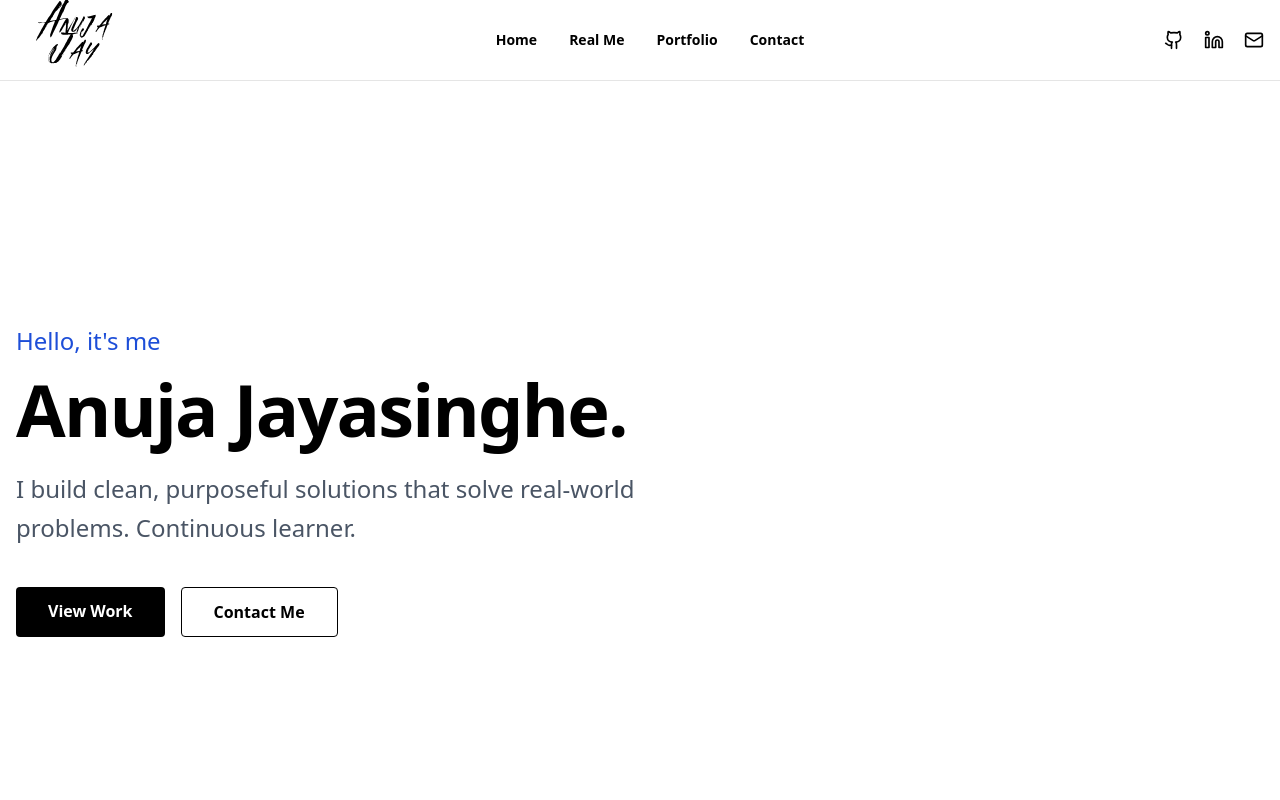
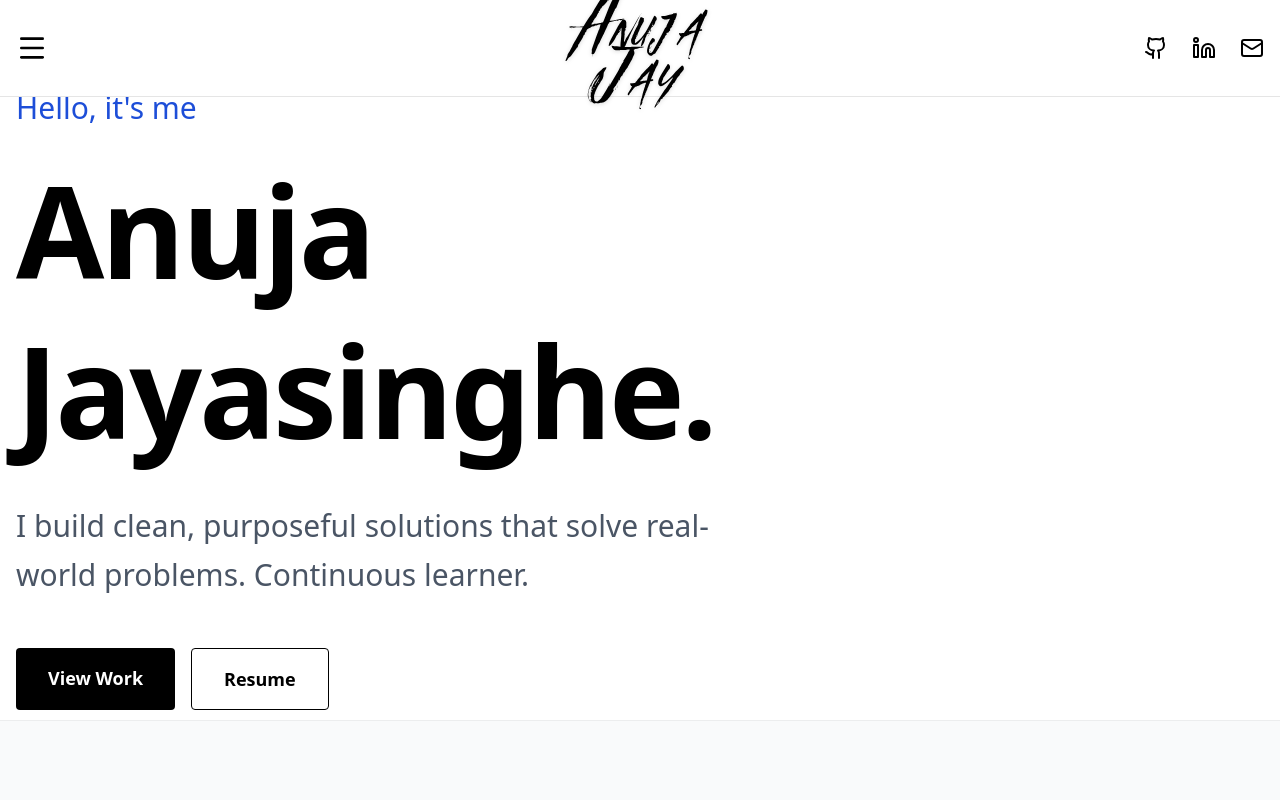
Before and after one commit to Anuja-jayasinghe/My-Portfolio, a Next.js app: page / in a window 1280 px wide. Shown: the top 800 px of the page. Built offline with nearby package versions, Linux system fonts and the light colour scheme; a web font is replaced by a local one.

Commit message:
working portfolio

```diff
--- /dev/null
+++ b/src/app/dir/Anuja_CV.pdf/page.tsx
@@ -0,0 +1,32 @@
+import type { Metadata } from "next";
+
+export const metadata: Metadata = {
+    title: "Anuja Jayasinghe | Resume",
+    description: "Download or view the resume of Anuja Jayasinghe.",
+    icons: [
+        {
+            media: "(prefers-color-scheme: light)",
+            url: "/logo-black.svg",
+            href: "/logo-black.svg",
+            type: "image/svg+xml",
+        },
+        {
+            media: "(prefers-color-scheme: dark)",
+            url: "/logo-white.svg",
+            href: "/logo-white.svg",
+            type: "image/svg+xml",
+        },
+    ],
+};
+
+export default function ResumeRenderer() {
+    return (
+        <div style={{ margin: 0, padding: 0, height: "100vh", overflow: "hidden", backgroundColor: "white" }}>
+            <iframe
+                src="/Anuja_CV.pdf#toolbar=0"
+                style={{ width: "100%", height: "100%", border: "none" }}
+                title="Anuja Jayasinghe Resume"
+            />
+        </div>
+    );
+}
--- a/src/components/layout/Footer.tsx
+++ b/src/components/layout/Footer.tsx
@@ -2,7 +2,7 @@ export default function Footer() {
     return (
         <footer className="w-full bg-white border-t border-black/10 py-10 text-center mt-auto font-mono">
             <p className="text-sm text-gray-600 font-bold">
-                © {new Date().getFullYear()} Anuja Jayasinghe. Built with Next.js and Tailwind CSS.
+                © {new Date().getFullYear()} Anuja Jayasinghe.
             </p>
         </footer>
     );
--- a/src/components/layout/Navbar.tsx
+++ b/src/components/layout/Navbar.tsx
@@ -1,43 +1,129 @@
 "use client";
+import { useState } from "react";
 import Link from "next/link";
-import { Github, Linkedin, Mail } from "lucide-react";
+import { Github, Linkedin, Mail, Menu, X } from "lucide-react";
 import Image from "next/image";
+import { motion, AnimatePresence } from "framer-motion";
 
 export default function Navbar() {
+    const [isMenuOpen, setIsMenuOpen] = useState(false);
+
+    const navLinks = [
+        { name: "Home", href: "#home" },
+        { name: "Real Me", href: "#about" },
+        { name: "Portfolio", href: "#portfolio" },
+        { name: "Core Arsenal", href: "#resume" },
+        { name: "Contact", href: "#contact" },
+    ];
+
     return (
-        <header className="sticky top-0 z-50 w-full bg-white/80 backdrop-blur-md border-b border-black/10 font-mono">
-            <div className="container mx-auto px-4 h-20 flex items-center justify-between">
-                <Link href="/" className="flex items-center gap-2 hover:opacity-80 transition-opacity">
-                    <Image src="/logo-black.svg" alt="Anuja Logo" width={120} height={40} className="object-contain" priority />
-                </Link>
+        <header className="fixed top-0 z-50 w-full bg-white/90 backdrop-blur-md border-b border-black/10 font-mono transition-transform duration-300">
+            <div className="container mx-auto px-4 h-24 flex items-center justify-between relative">
 
-                <nav className="hidden md:flex gap-8 items-center">
-                    <Link href="#home" className="text-sm font-bold text-black hover:text-accent transition-colors">
-                        Home
+                {/* LEFT: Hamburger Menu Button */}
+                <button
+                    onClick={() => setIsMenuOpen(true)}
+                    className="text-black hover:text-accent transition-colors p-2 -ml-2 rounded-lg hover:bg-black/5"
+                    aria-label="Open Menu"
+                >
+                    <Menu className="w-8 h-8" />
+                </button>
+
+                {/* CENTER: Logo (shifted lower as requested) */}
+                <div className="absolute left-1/2 top-1/2 -translate-x-1/2 -translate-y-1/2 mt-3">
+                    <Link href="/" className="hover:opacity-80 transition-opacity block">
+                        <Image
+                            src="/logo-black.svg"
+                            alt="Anuja Logo"
+                            width={180}
+                            height={60}
+                            className="w-40 md:w-56 h-auto object-contain drop-shadow-sm"
+                            priority
+                        />
                     </Link>
-                    <Link href="#about" className="text-sm font-bold text-black hover:text-accent transition-colors">
-                        Real Me
+                </div>
+
+                {/* RIGHT: Social Icons */}
+                <div className="flex items-center gap-4 md:gap-6">
+                    <Link href="https://github.com/Anuja-jayasinghe" target="_blank" className="text-black hover:text-accent transition-colors hidden sm:block">
+                        <Github className="w-5 h-5 md:w-6 md:h-6" />
                     </Link>
-                    <Link href="#portfolio" className="text-sm font-bold text-black hover:text-accent transition-colors">
-                        Portfolio
-                    </Link>
-                    <Link href="#contact" className="text-sm font-bold text-black hover:text-accent transition-colors">
-                        Contact
-                    </Link>
-                </nav>
-
-                <div className="flex items-center gap-5">
-                    <Link href="https://github.com/Anuja-jayasinghe" target="_blank" className="text-black hover:text-accent transition-colors">
-                        <Github className="w-5 h-5" />
-                    </Link>
-                    <Link href="https://linkedin.com/in/anuja-jayasinghe" target="_blank" className="text-black hover:text-accent transition-colors">
-                        <Linkedin className="w-5 h-5" />
+                    <Link href="https://linkedin.com/in/anuja-jayasinghe" target="_blank" className="text-black hover:text-accent transition-colors hidden sm:block">
+                        <Linkedin className="w-5 h-5 md:w-6 md:h-6" />
                     </Link>
                     <Link href="mailto:anujajayasinhe@gmail.com" className="text-black hover:text-accent transition-colors">
-                        <Mail className="w-5 h-5" />
+                        <Mail className="w-5 h-5 md:w-6 md:h-6" />
                     </Link>
                 </div>
             </div>
+
+            {/* Full Screen Menu Overlay */}
+            <AnimatePresence>
+                {isMenuOpen && (
+                    <>
+                        {/* Dark Backdrop */}
+                        <motion.div
+                            initial={{ opacity: 0 }}
+                            animate={{ opacity: 1 }}
+                            exit={{ opacity: 0 }}
+                            transition={{ duration: 0.2 }}
+                            className="fixed inset-0 z-40 bg-black/40 backdrop-blur-sm cursor-pointer"
+                            onClick={() => setIsMenuOpen(false)}
+                        />
+
+                        {/* Sliding Menu Panel */}
+                        <motion.div
+                            initial={{ opacity: 0, x: "-100%" }}
+                            animate={{ opacity: 1, x: 0 }}
+                            exit={{ opacity: 0, x: "-100%" }}
+                            transition={{ type: "spring", bounce: 0, duration: 0.4 }}
+                            className="fixed top-0 left-0 bottom-0 z-50 w-full max-w-sm bg-white border-r border-black/10 shadow-2xl flex flex-col pt-8 px-8 pb-12 overflow-y-auto"
+                        >
+                            <div className="flex justify-between items-center mb-16">
+                                <span className="text-xs font-bold text-gray-500 uppercase tracking-widest">Navigation</span>
+                                <button
+                                    onClick={() => setIsMenuOpen(false)}
+                                    className="text-black hover:text-accent transition-colors p-2 -mr-2 rounded-lg hover:bg-black/5"
+                                    aria-label="Close Menu"
+                                >
+                                    <X className="w-8 h-8" />
+                                </button>
+                            </div>
+
+                            <nav className="flex flex-col gap-8">
+                                {navLinks.map((link, i) => (
+                                    <motion.div
+                                        key={link.name}
+                                        initial={{ opacity: 0, x: -20 }}
+                                        animate={{ opacity: 1, x: 0 }}
+                                        transition={{ delay: 0.1 + (i * 0.05), ease: "easeOut" }}
+                                    >
+                                        <Link
+                                            href={link.href}
+                                            onClick={() => setIsMenuOpen(false)}
+                                            className="text-4xl md:text-5xl font-bold font-sans text-black hover:text-accent transition-colors tracking-tighter block"
+                                        >
+                                            {link.name}
+                                        </Link>
+                                    </motion.div>
+                                ))}
+                            </nav>
+
+                            <div className="mt-auto pt-16 flex gap-6 sm:hidden border-t border-black/10">
+                                <Link href="https://github.com/Anuja-jayasinghe" target="_blank" className="text-black hover:text-accent transition-colors">
+                                    <Github className="w-6 h-6" />
+                                </Link>
+                                <Link href="https://linkedin.com/in/anuja-jayasinghe" target="_blank" className="text-black hover:text-accent transition-colors">
+                                    <Linkedin className="w-6 h-6" />
+                                </Link>
+                                <Link href="mailto:anujajayasinhe@gmail.com" className="text-black hover:text-accent transition-colors">
+                                    <Mail className="w-6 h-6" />
+                                </Link>
+                            </div>
+                        </motion.div>
+                    </>
+                )}
+            </AnimatePresence>
         </header>
     );
 }
--- a/src/components/sections/Hero.tsx
+++ b/src/components/sections/Hero.tsx
@@ -2,20 +2,20 @@ export default function Hero() {
     return (
         <section id="home" className="min-h-[90vh] flex items-center pt-20">
             <div className="container mx-auto px-4">
-                <div className="max-w-4xl">
-                    <h2 className="text-xl md:text-2xl font-mono text-accent mb-4">Hello, it&apos;s me</h2>
-                    <h1 className="text-5xl md:text-7xl font-bold font-sans tracking-tight mb-6 text-black">
+                <div className="max-w-5xl">
+                    <h2 className="text-2xl md:text-3xl font-mono text-accent mb-6">Hello, it&apos;s me</h2>
+                    <h1 className="text-6xl md:text-8xl lg:text-9xl font-bold font-sans tracking-tight mb-8 text-black leading-tight">
                         Anuja Jayasinghe.
                     </h1>
-                    <p className="text-xl md:text-2xl text-gray-600 mb-10 max-w-2xl leading-relaxed">
+                    <p className="text-2xl md:text-3xl text-gray-600 mb-12 max-w-3xl leading-relaxed">
                         I build clean, purposeful solutions that solve real-world problems. Continuous learner.
                     </p>
-                    <div className="flex gap-4">
-                        <a href="#portfolio" className="bg-black text-white px-8 py-3 rounded hover:bg-accent hover:text-white transition-colors font-bold font-mono">
+                    <div className="flex flex-wrap gap-4">
+                        <a href="#portfolio" className="bg-black text-white px-8 py-4 text-lg rounded hover:bg-accent hover:text-white transition-colors font-bold font-mono">
                             View Work
                         </a>
-                        <a href="#contact" className="border border-black text-black px-8 py-3 rounded hover:border-accent hover:text-accent transition-colors font-bold font-mono">
-                            Contact Me
+                        <a href="/dir/Anuja_CV.pdf" target="_blank" rel="noopener noreferrer" className="border border-black text-black px-8 py-4 text-lg rounded hover:border-accent hover:text-accent transition-colors font-bold font-mono">
+                            Resume
                         </a>
                     </div>
                 </div>
--- a/src/components/sections/Skills.tsx
+++ b/src/components/sections/Skills.tsx
@@ -47,8 +47,8 @@ export default function Skills() {
                         </p>
                     </div>
 
-                    <a href="/Anuja_CV.pdf" download className="bg-black text-white px-8 py-3 rounded hover:bg-accent transition-colors font-bold font-mono whitespace-nowrap">
-                        Download Full Resume
+                    <a href="/dir/Anuja_CV.pdf" target="_blank" rel="noopener noreferrer" className="bg-black text-white px-8 py-3 rounded hover:bg-accent transition-colors font-bold font-mono whitespace-nowrap">
+                        View Full Resume
                     </a>
                 </div>
             </div>
```
